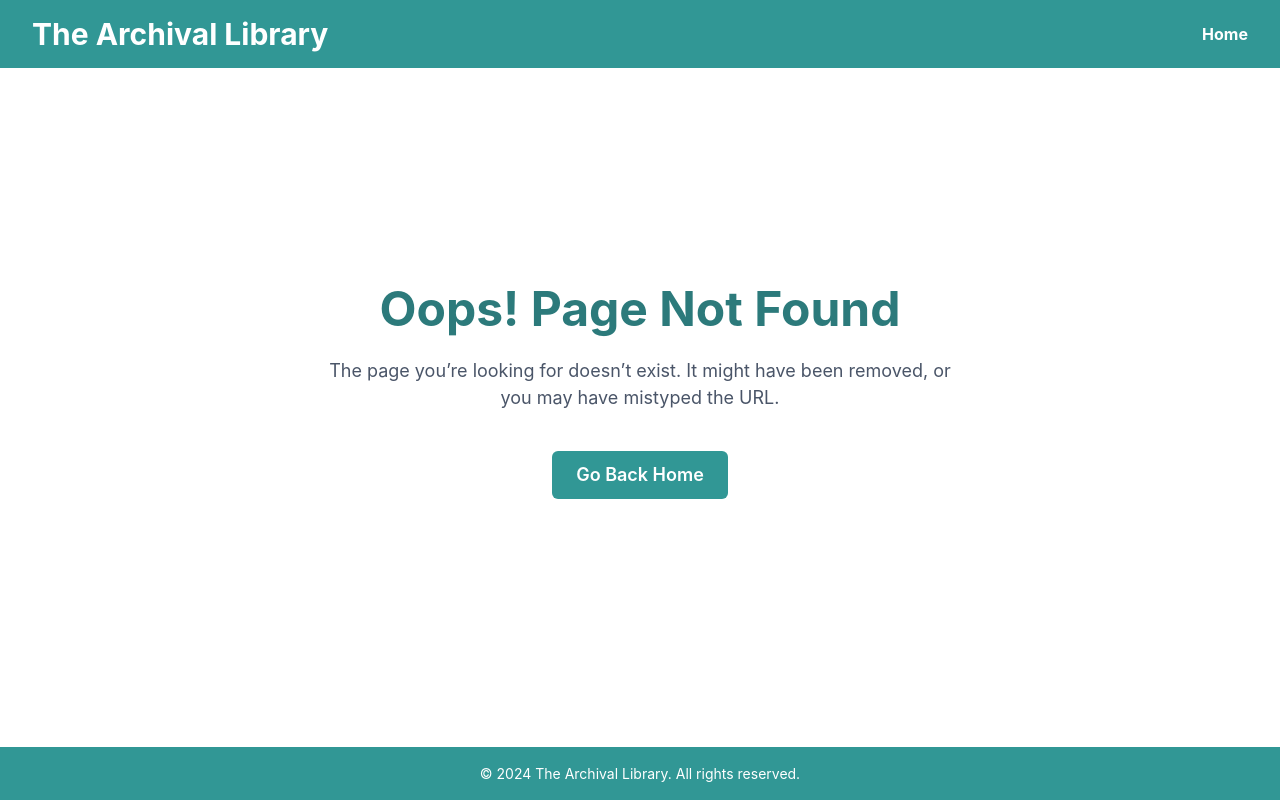
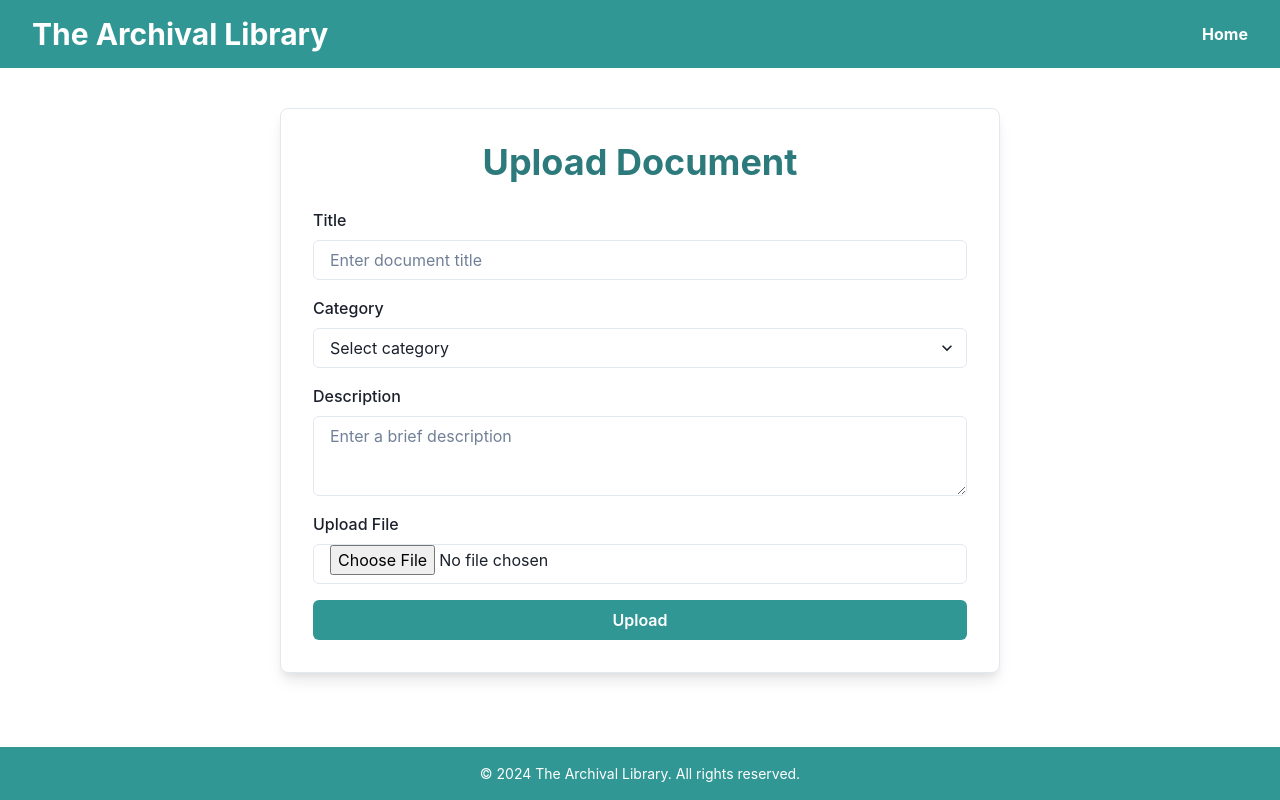
Before and after one commit to OmaralAnazi/archival-library-frontend, a React (Vite) app: page /upload in a window 1280 px wide. Built offline with nearby package versions, Linux system fonts and the light colour scheme.

Commit message:
add upload page

```diff
--- a/src/App.tsx
+++ b/src/App.tsx
@@ -6,6 +6,7 @@ import NotFound from "./pages/not-found/NotFound";
 import Login from "./pages/login/Login";
 import Signup from "./pages/signup/Signup";
 import Explore from "./pages/explore/Explore";
+import Upload from "./pages/upload/Upload";
 import { Flex } from "@chakra-ui/react";
 
 function App() {
@@ -18,6 +19,7 @@ function App() {
           <Route path="/login" element={<Login />} />
           <Route path="/Signup" element={<Signup />} />
           <Route path="/explore" element={<Explore />} />
+          <Route path="/upload" element={<Upload />} />
           <Route path="*" element={<NotFound />} />
         </Routes>
       </Flex>
--- /dev/null
+++ b/src/pages/upload/Upload.tsx
@@ -0,0 +1,146 @@
+import {
+  Box,
+  Button,
+  FormControl,
+  FormLabel,
+  FormErrorMessage,
+  Input,
+  Select,
+  Textarea,
+  VStack,
+  Heading,
+  useToast,
+} from "@chakra-ui/react";
+import { useForm } from "react-hook-form";
+import { yupResolver } from "@hookform/resolvers/yup";
+import * as Yup from "yup";
+
+const validationSchema = Yup.object({
+  title: Yup.string().required("Title is required"),
+  category: Yup.string().required("Category is required"),
+  description: Yup.string().required("Description is required"),
+  file: Yup.mixed<FileList>()
+    .required("A PDF file is required")
+    .test(
+      "fileType",
+      "Only PDF files are allowed",
+      (value) =>
+        value && value.length > 0 && value[0].type === "application/pdf"
+    ),
+});
+
+type UploadFormInputs = {
+  title: string;
+  category: string;
+  description: string;
+  file: FileList;
+};
+
+const Upload = () => {
+  const {
+    handleSubmit,
+    register,
+    formState: { errors, isSubmitting },
+    reset,
+  } = useForm<UploadFormInputs>({
+    resolver: yupResolver(validationSchema),
+  });
+
+  const toast = useToast();
+
+  const onSubmit = (data: UploadFormInputs) => {
+    // TODO: Implement upload logic (e.g., file upload to backend)
+    toast({
+      title: "Document Uploaded",
+      description: "Your document has been uploaded successfully.",
+      status: "success",
+      duration: 5000,
+      isClosable: true,
+    });
+
+    reset();
+  };
+
+  return (
+    <Box
+      maxW="lg"
+      minW={{ base: "auto", md: "720px" }}
+      mx="auto"
+      mt={10}
+      p={8}
+      borderWidth={1}
+      borderRadius="lg"
+      boxShadow="lg"
+      bg="white"
+    >
+      <Heading as="h2" size="xl" textAlign="center" mb={6} color="teal.600">
+        Upload Document
+      </Heading>
+      <form onSubmit={handleSubmit(onSubmit)}>
+        <VStack spacing={4}>
+          <FormControl isInvalid={!!errors.title}>
+            <FormLabel htmlFor="title">Title</FormLabel>
+            <Input
+              id="title"
+              placeholder="Enter document title"
+              {...register("title")}
+            />
+            <FormErrorMessage>
+              {errors.title && errors.title.message}
+            </FormErrorMessage>
+          </FormControl>
+
+          <FormControl isInvalid={!!errors.category}>
+            <FormLabel htmlFor="category">Category</FormLabel>
+            <Select
+              id="category"
+              placeholder="Select category"
+              {...register("category")}
+            >
+              {/* TODO: get from backend */}
+              <option value="Science">Science</option>
+              <option value="History">History</option>
+              <option value="Preservation">Preservation</option>
+              <option value="Technology">Technology</option>
+              <option value="Cataloging">Cataloging</option>
+            </Select>
+            <FormErrorMessage>
+              {errors.category && errors.category.message}
+            </FormErrorMessage>
+          </FormControl>
+
+          <FormControl isInvalid={!!errors.description}>
+            <FormLabel htmlFor="description">Description</FormLabel>
+            <Textarea
+              id="description"
+              placeholder="Enter a brief description"
+              {...register("description")}
+            />
+            <FormErrorMessage>
+              {errors.description && errors.description.message}
+            </FormErrorMessage>
+          </FormControl>
+
+          <FormControl isInvalid={!!errors.file}>
+            <FormLabel htmlFor="file">Upload File</FormLabel>
+            <Input id="file" type="file" accept=".pdf" {...register("file")} />
+            <FormErrorMessage>
+              {errors.file && errors.file.message}
+            </FormErrorMessage>
+          </FormControl>
+
+          <Button
+            type="submit"
+            colorScheme="teal"
+            width="full"
+            isLoading={isSubmitting}
+          >
+            Upload
+          </Button>
+        </VStack>
+      </form>
+    </Box>
+  );
+};
+
+export default Upload;
```
